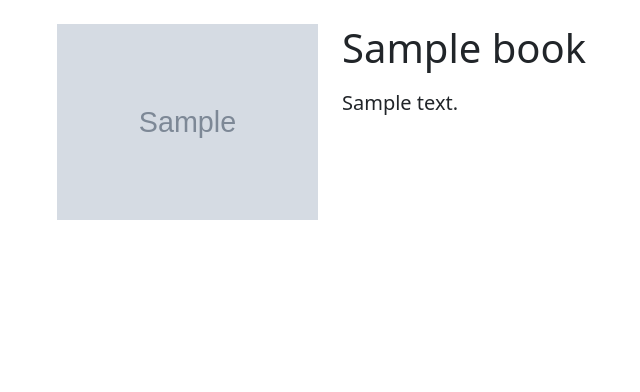
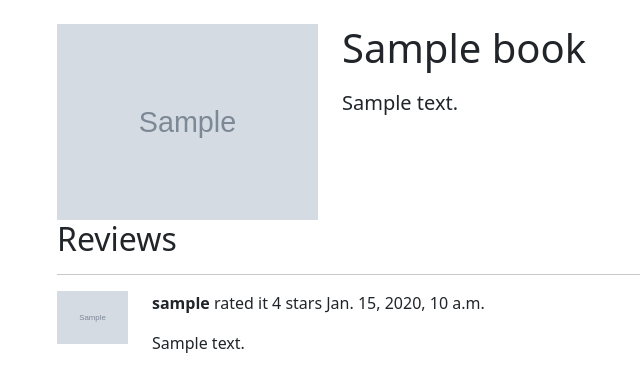
Before and after one commit to Imomali-Aziz/goodreads, a Django app: page /books/1/ in a window 1280 px wide. Shown: the part 56-448 px from the top of the page, without its empty margins (25-665 px from the left). Run offline with Django 4.2, Linux system fonts and the light colour scheme; tables that the repository leaves empty hold one stand-in row (values such as "Sample post"); grey boxes marked "Sample" are stand-in pictures.

Commit message:
reviews list added

```diff
--- a/books/models.py
+++ b/books/models.py
@@ -1,6 +1,7 @@
 from django.core.validators import MinValueValidator, MaxValueValidator
 from django.db import models
 from django.utils.html import mark_safe
+from django.utils import timezone
 from users.models import CustomUser
 
 
@@ -41,6 +42,7 @@ class Review(models.Model):
     stars_given = models.IntegerField(validators=[MinValueValidator(1), MaxValueValidator(5)])
     user_id = models.ForeignKey(CustomUser, on_delete=models.CASCADE)
     book_id = models.ForeignKey(Book, on_delete=models.CASCADE)
+    created_at = models.DateTimeField(default=timezone.now())
 
     def __str__(self):
         return f"{self.stars_given} stars given to {self.book_id.title} from {self.user_id.username}"
--- a/templates/book_detail.html
+++ b/templates/book_detail.html
@@ -13,4 +13,24 @@
     </div>
 </div>
 
+<div class="reviews">
+    <h2>Reviews</h2>
+    <hr>
+    {% for review in book.review_set.all %}
+    <div class="row">
+        <div class="col-1">
+            <img src="{{ review.user_id.profile_picture.url }}" class='img-fluid' alt="Profile picture" >
+        </div>
+        <div class="col-9">
+            <p>
+                <span class="fw-semibold">{{ review.user_id.username }}</span> rated it {{ review.stars_given }} stars <span class="fw-lighter">{{ review.created_at }}</span>
+            </p>
+            <p class='fw-weight-light'>
+                {{ review.review_text }}
+            </p>
+        </div>
+    </div>
+    {% endfor %}
+</div>
+
 {% endblock content %}
```
Also changed, not shown: books/migrations/0004_review_created_at.py (added).
